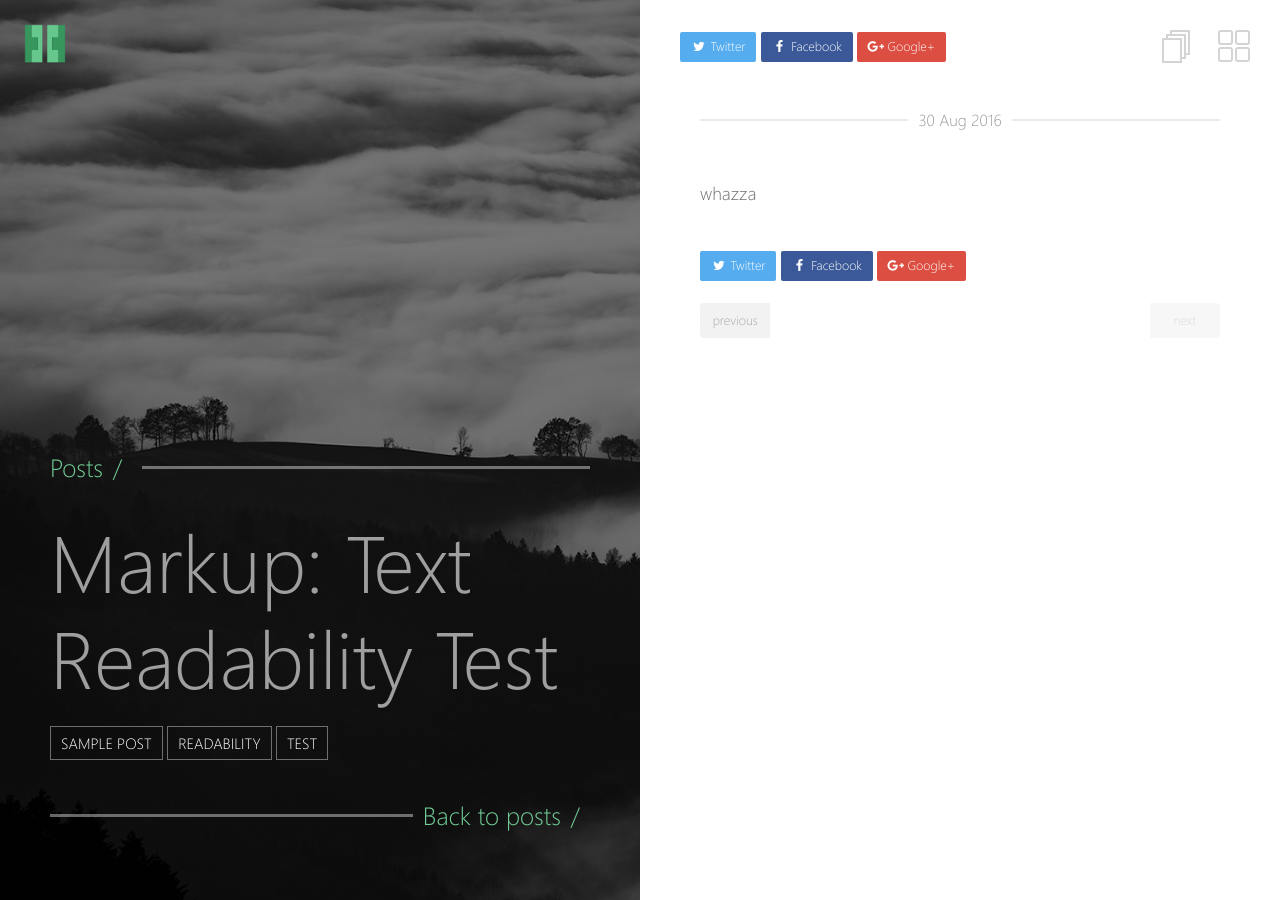
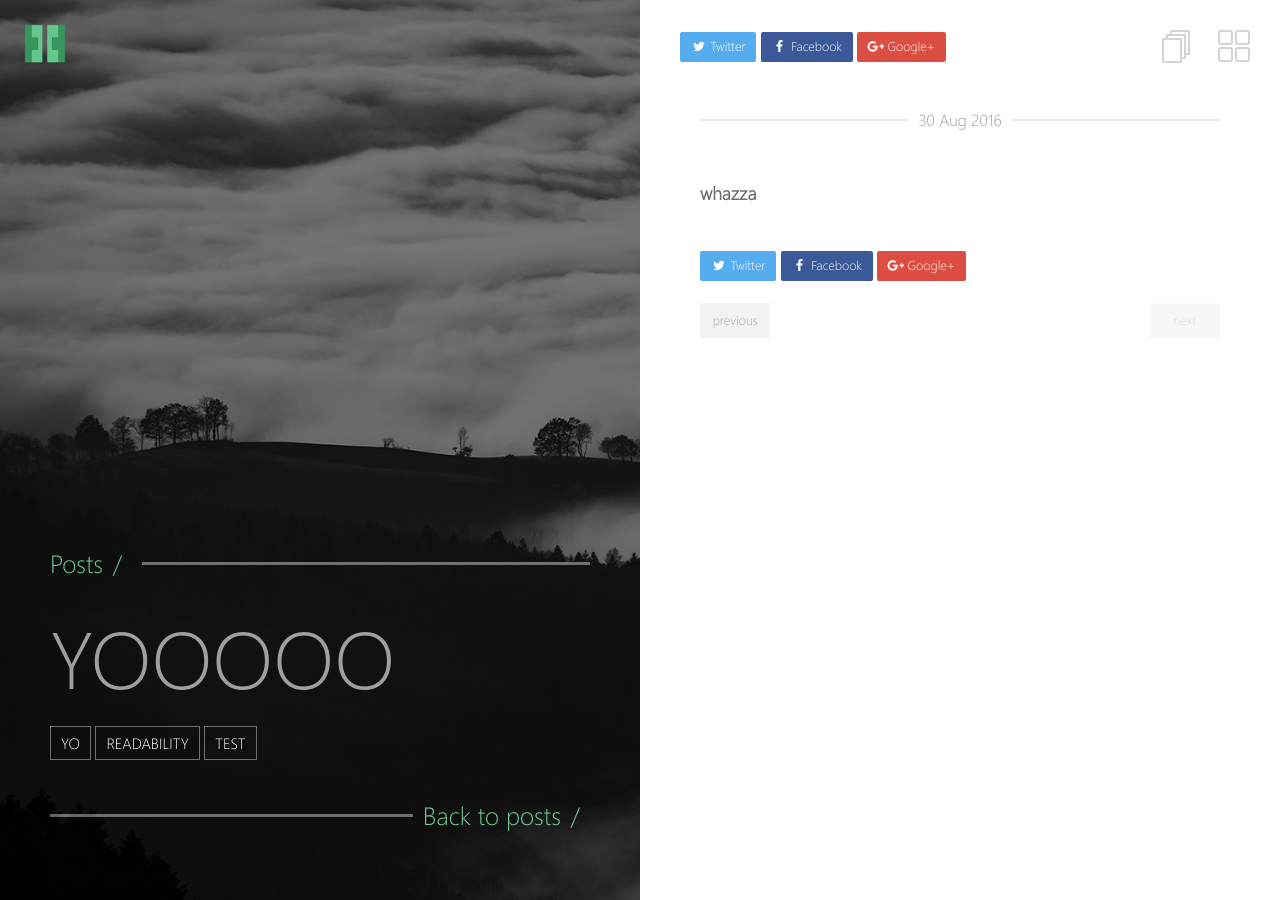
Before and after one commit to kunalJa/kunalJa.github.io, a Jekyll site: the page built from _posts/2016-08-30-YOOOO.md, in a window 1280 px wide. Built offline with Jekyll 4.4.1, drawn with Linux system fonts in a browser that asks for light colours.

Commit message:
Change post title

```diff
--- a/_posts/2016-08-30-YOOOO.md
+++ b/_posts/2016-08-30-YOOOO.md
@@ -1,12 +1,12 @@
 ---
 layout: post
-title: "Markup: Text Readability Test"
-excerpt: "A bunch of text to test readability."
+title: "YOOOOO"
+excerpt: "NOYOY"
 tags:
-  - sample post
+  - Yo
   - readability
   - test
 ---
 
 
-whazza
+**whazza**
```
